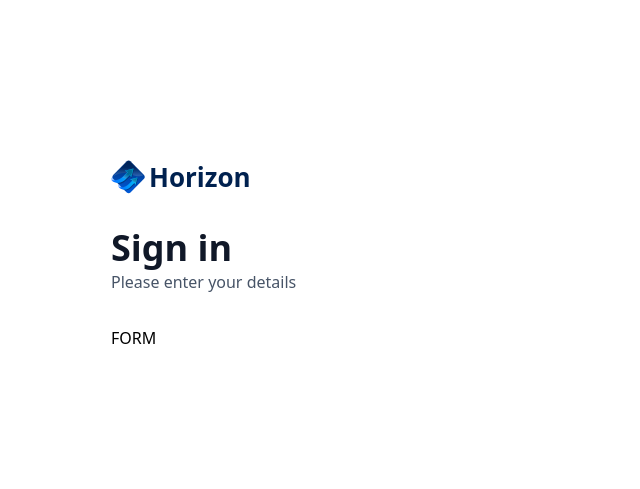
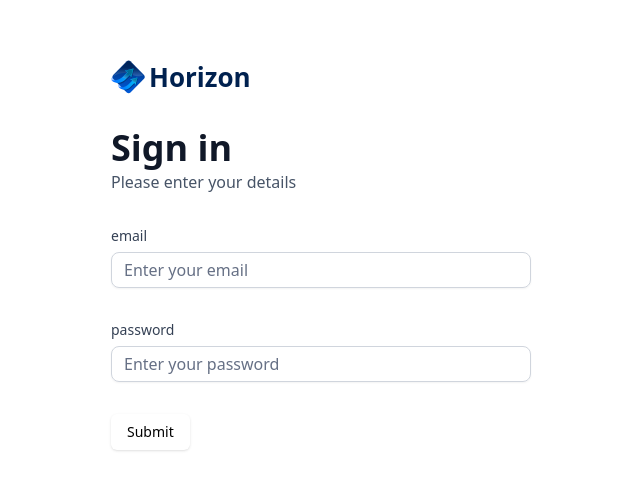
Before and after one commit to KyOnwe/wisestbank, a Next.js app: page /sign-in in a window 1280 px wide. Shown: the part 145-634 px from the top of the page, without its empty margins (319-959 px from the left). Built offline with nearby package versions, Linux system fonts and the light colour scheme.

Commit message:
create and setup a reusable 'CustomInputs' component and add to 'AuthForm' client component

```diff
--- a/components/AuthForm.tsx
+++ b/components/AuthForm.tsx
@@ -4,8 +4,45 @@
 import Image from 'next/image'
 import React, { useState } from 'react'
 
+
+import { z } from "zod"
+import { zodResolver } from "@hookform/resolvers/zod"
+import { useForm } from "react-hook-form"
+
+import { Button } from "@/components/ui/button"
+import {
+  Form,
+  FormControl,
+  FormDescription,
+  FormField,
+  FormItem,
+  FormLabel,
+  FormMessage,
+} from "@/components/ui/form"
+import { Input } from "@/components/ui/input"
+import CustomInputs from './CustomInputs'
+import { authFormSchema } from '@/lib/utils'
+
+
+
 const AuthForm = ({ type }: { type: string }) => {
   const [user, setUser] = useState(null)
+
+  // 1. Define your form.
+  const form = useForm<z.infer<typeof authFormSchema>>({
+    resolver: zodResolver(authFormSchema),
+    defaultValues: {
+      email: "",
+      password: ""
+    },
+  })
+
+   // 2. Define a submit handler.
+  function onSubmit(values: z.infer<typeof authFormSchema>) {
+    // Do something with the form values.
+     // ✅ This will be type-safe and validated.
+    console.log(values)
+   }
 
   return (
     <section className='auth-form'>
@@ -20,7 +57,7 @@
           <h1 className='text-26 font-ibm-plex-serif font-bold text-black-1'>
               Horizon
           </h1>
-      </Link>
+        </Link>
 
       <div className='flex flex-col gap-1 md:gap-3'>
         <h1 className='text-24 lg:text-36 font-semibold text-gray-900'>
@@ -49,7 +86,17 @@
         </div>
       ) : (
         <>
-          FORM
+              <Form {...form}>
+                <form onSubmit={form.handleSubmit(onSubmit)} className="space-y-8">
+                  <CustomInputs
+                    control={form.control} name='email' label='email' placeholder='Enter your email'
+                  />
+                  <CustomInputs
+                    control={form.control} name='password' label='password' placeholder='Enter your password'
+                  />
+                  <Button type="submit">Submit</Button>
+                </form>
+              </Form>
         </>
       )
       }
--- /dev/null
+++ b/components/CustomInputs.tsx
@@ -0,0 +1,51 @@
+import React from 'react'
+
+import {
+    FormControl,
+    FormField,
+    FormLabel,
+    FormMessage,
+  } from "@/components/ui/form"
+  import { Input } from "@/components/ui/input"
+
+  import { Control, FieldPath } from 'react-hook-form'
+import { z } from 'zod'
+import { authFormSchema } from '@/lib/utils'
+
+  interface CustomInputs {
+    control: Control<z.infer<typeof authFormSchema>>,
+    name: FieldPath<z.infer<typeof authFormSchema>>,
+    label: string,
+    placeholder: string
+  }
+
+const CustomInputs = ({ control, name, label, placeholder }: CustomInputs) => {
+  return (
+    <FormField
+    control={control}
+    name={name}
+    render={({ field }) => (
+      <div className='form-item'>
+        <FormLabel className='form-label'>
+          {label}
+        </FormLabel>
+
+        <div className='flex w-full flex-col'>
+          <FormControl>
+            <Input
+              placeholder={placeholder}
+              className='input-class'
+              {...field}
+            />
+          </FormControl>
+          <FormMessage className='form-message mt-2'/>
+
+        </div>
+
+      </div>
+    )}
+  />
+  )
+}
+
+export default CustomInputs
--- /dev/null
+++ b/components/ui/form.tsx
@@ -0,0 +1,178 @@
+"use client"
+
+import * as React from "react"
+import * as LabelPrimitive from "@radix-ui/react-label"
+import { Slot } from "@radix-ui/react-slot"
+import {
+  Controller,
+  ControllerProps,
+  FieldPath,
+  FieldValues,
+  FormProvider,
+  useFormContext,
+} from "react-hook-form"
+
+import { cn } from "@/lib/utils"
+import { Label } from "@/components/ui/label"
+
+const Form = FormProvider
+
+type FormFieldContextValue<
+  TFieldValues extends FieldValues = FieldValues,
+  TName extends FieldPath<TFieldValues> = FieldPath<TFieldValues>
+> = {
+  name: TName
+}
+
+const FormFieldContext = React.createContext<FormFieldContextValue>(
+  {} as FormFieldContextValue
+)
+
+const FormField = <
+  TFieldValues extends FieldValues = FieldValues,
+  TName extends FieldPath<TFieldValues> = FieldPath<TFieldValues>
+>({
+  ...props
+}: ControllerProps<TFieldValues, TName>) => {
+  return (
+    <FormFieldContext.Provider value={{ name: props.name }}>
+      <Controller {...props} />
+    </FormFieldContext.Provider>
+  )
+}
+
+const useFormField = () => {
+  const fieldContext = React.useContext(FormFieldContext)
+  const itemContext = React.useContext(FormItemContext)
+  const { getFieldState, formState } = useFormContext()
+
+  const fieldState = getFieldState(fieldContext.name, formState)
+
+  if (!fieldContext) {
+    throw new Error("useFormField should be used within <FormField>")
+  }
+
+  const { id } = itemContext
+
+  return {
+    id,
+    name: fieldContext.name,
+    formItemId: `${id}-form-item`,
+    formDescriptionId: `${id}-form-item-description`,
+    formMessageId: `${id}-form-item-message`,
+    ...fieldState,
+  }
+}
+
+type FormItemContextValue = {
+  id: string
+}
+
+const FormItemContext = React.createContext<FormItemContextValue>(
+  {} as FormItemContextValue
+)
+
+const FormItem = React.forwardRef<
+  HTMLDivElement,
+  React.HTMLAttributes<HTMLDivElement>
+>(({ className, ...props }, ref) => {
+  const id = React.useId()
+
+  return (
+    <FormItemContext.Provider value={{ id }}>
+      <div ref={ref} className={cn("space-y-2", className)} {...props} />
+    </FormItemContext.Provider>
+  )
+})
+FormItem.displayName = "FormItem"
+
+const FormLabel = React.forwardRef<
+  React.ElementRef<typeof LabelPrimitive.Root>,
+  React.ComponentPropsWithoutRef<typeof LabelPrimitive.Root>
+>(({ className, ...props }, ref) => {
+  const { error, formItemId } = useFormField()
+
+  return (
+    <Label
+      ref={ref}
+      className={cn(error && "text-destructive", className)}
+      htmlFor={formItemId}
+      {...props}
+    />
+  )
+})
+FormLabel.displayName = "FormLabel"
+
+const FormControl = React.forwardRef<
+  React.ElementRef<typeof Slot>,
+  React.ComponentPropsWithoutRef<typeof Slot>
+>(({ ...props }, ref) => {
+  const { error, formItemId, formDescriptionId, formMessageId } = useFormField()
+
+  return (
+    <Slot
+      ref={ref}
+      id={formItemId}
+      aria-describedby={
+        !error
+          ? `${formDescriptionId}`
+          : `${formDescriptionId} ${formMessageId}`
+      }
+      aria-invalid={!!error}
+      {...props}
+    />
+  )
+})
+FormControl.displayName = "FormControl"
+
+const FormDescription = React.forwardRef<
+  HTMLParagraphElement,
+  React.HTMLAttributes<HTMLParagraphElement>
+>(({ className, ...props }, ref) => {
+  const { formDescriptionId } = useFormField()
+
+  return (
+    <p
+      ref={ref}
+      id={formDescriptionId}
+      className={cn("text-[0.8rem] text-muted-foreground", className)}
+      {...props}
+    />
+  )
+})
+FormDescription.displayName = "FormDescription"
+
+const FormMessage = React.forwardRef<
+  HTMLParagraphElement,
+  React.HTMLAttributes<HTMLParagraphElement>
+>(({ className, children, ...props }, ref) => {
+  const { error, formMessageId } = useFormField()
+  const body = error ? String(error?.message) : children
+
+  if (!body) {
+    return null
+  }
+
+  return (
+    <p
+      ref={ref}
+      id={formMessageId}
+      className={cn("text-[0.8rem] font-medium text-destructive", className)}
+      {...props}
+    >
+      {body}
+    </p>
+  )
+})
+FormMessage.displayName = "FormMessage"
+
+export {
+  useFormField,
+  Form,
+  FormItem,
+  FormLabel,
+  FormControl,
+  FormDescription,
+  FormMessage,
+  FormField,
+}
--- /dev/null
+++ b/components/ui/input.tsx
@@ -0,0 +1,25 @@
+import * as React from "react"
+
+import { cn } from "@/lib/utils"
+
+export interface InputProps
+  extends React.InputHTMLAttributes<HTMLInputElement> {}
+
+const Input = React.forwardRef<HTMLInputElement, InputProps>(
+  ({ className, type, ...props }, ref) => {
+    return (
+      <input
+        type={type}
+        className={cn(
+          "flex h-9 w-full rounded-md border border-input bg-transparent px-3 py-1 text-sm shadow-sm transition-colors file:border-0 file:bg-transparent file:text-sm file:font-medium file:text-foreground placeholder:text-muted-foreground focus-visible:outline-none focus-visible:ring-1 focus-visible:ring-ring disabled:cursor-not-allowed disabled:opacity-50",
+          className
+        )}
+        ref={ref}
+        {...props}
+      />
+    )
+  }
+)
+Input.displayName = "Input"
+
+export { Input }
--- /dev/null
+++ b/components/ui/label.tsx
@@ -0,0 +1,26 @@
+"use client"
+
+import * as React from "react"
+import * as LabelPrimitive from "@radix-ui/react-label"
+import { cva, type VariantProps } from "class-variance-authority"
+
+import { cn } from "@/lib/utils"
+
+const labelVariants = cva(
+  "text-sm font-medium leading-none peer-disabled:cursor-not-allowed peer-disabled:opacity-70"
+)
+
+const Label = React.forwardRef<
+  React.ElementRef<typeof LabelPrimitive.Root>,
+  React.ComponentPropsWithoutRef<typeof LabelPrimitive.Root> &
+    VariantProps<typeof labelVariants>
+>(({ className, ...props }, ref) => (
+  <LabelPrimitive.Root
+    ref={ref}
+    className={cn(labelVariants(), className)}
+    {...props}
+  />
+))
+Label.displayName = LabelPrimitive.Root.displayName
+
+export { Label }
--- a/lib/utils.ts
+++ b/lib/utils.ts
@@ -2,6 +2,9 @@
 import { type ClassValue, clsx } from "clsx";
 import qs from "query-string";
 import { twMerge } from "tailwind-merge";
+
+import { z } from 'zod'
+
 
 export function cn(...inputs: ClassValue[]) {
   return twMerge(clsx(inputs));
@@ -193,3 +196,8 @@
 
   return date > twoDaysAgo ? "Processing" : "Success";
 };
+
+export const authFormSchema = z.object({
+  email: z.string().email(),
+  password: z.string().min(8)
+})
--- a/package.json
+++ b/package.json
@@ -9,8 +9,10 @@
     "lint": "next lint"
   },
   "dependencies": {
+    "@hookform/resolvers": "^3.9.0",
     "@radix-ui/react-dialog": "^1.1.1",
     "@radix-ui/react-icons": "^1.3.0",
+    "@radix-ui/react-label": "^2.1.0",
     "@radix-ui/react-slot": "^1.1.0",
     "chart.js": "^4.4.4",
     "class-variance-authority": "^0.7.0",
@@ -22,8 +24,10 @@
     "react-chartjs-2": "^5.2.0",
     "react-countup": "^6.5.3",
     "react-dom": "^18",
+    "react-hook-form": "^7.53.0",
     "tailwind-merge": "^2.5.2",
-    "tailwindcss-animate": "^1.0.7"
+    "tailwindcss-animate": "^1.0.7",
+    "zod": "^3.23.8"
   },
   "devDependencies": {
     "@types/node": "^20",
```
Also changed, not shown: 1 other file (tests, documents, lock files or other folders).
